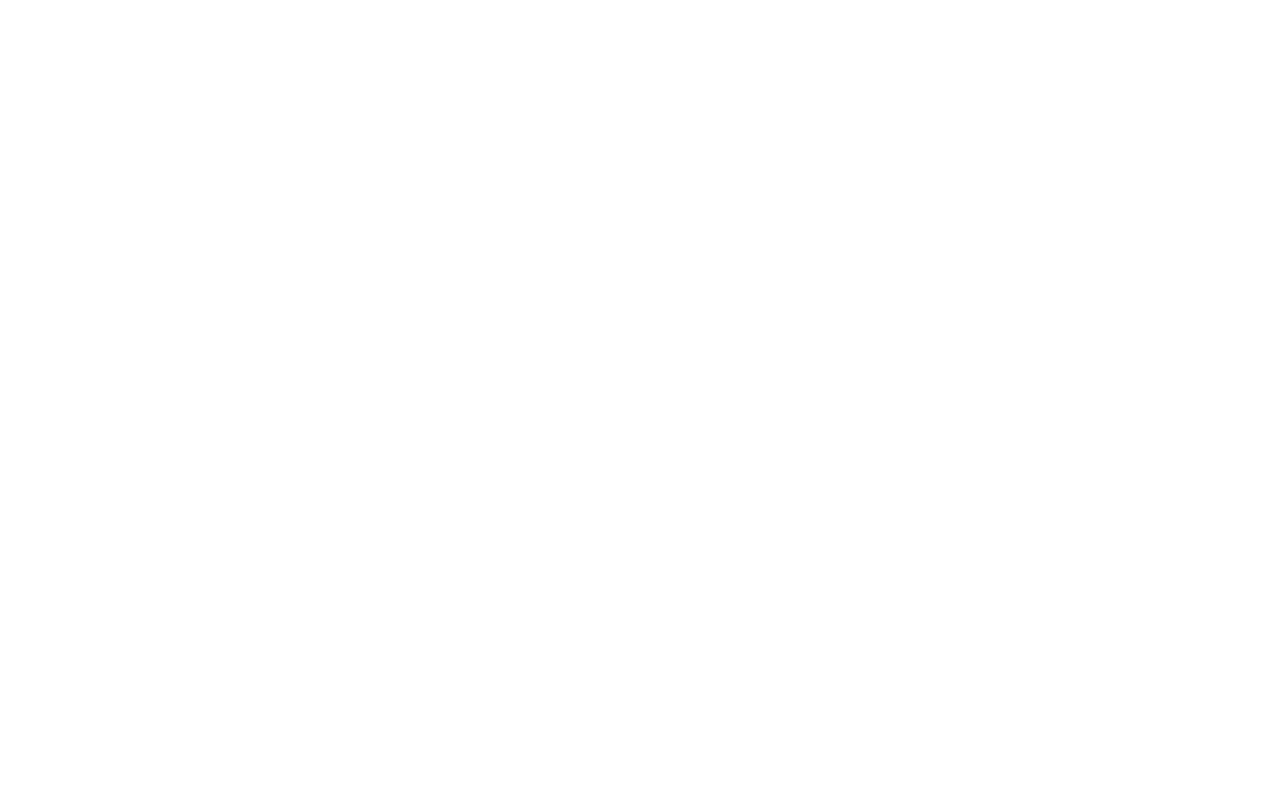
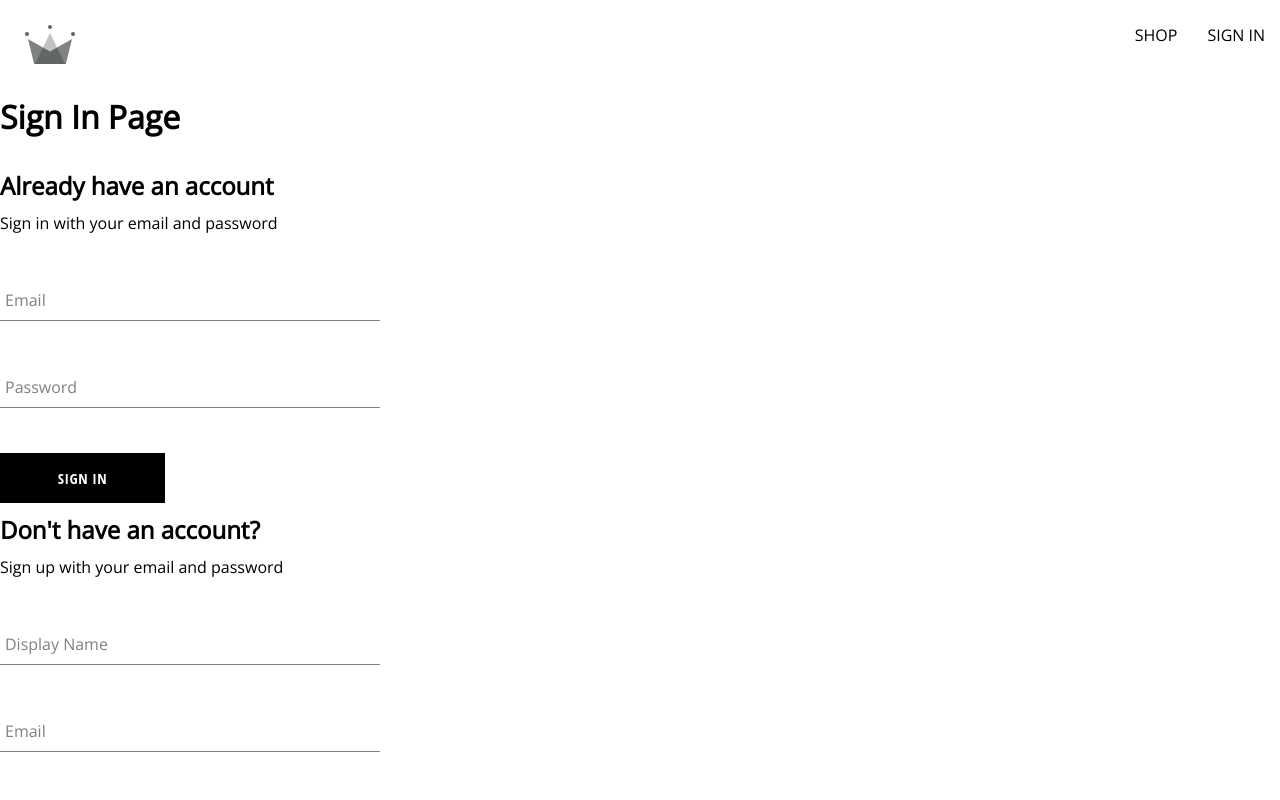
Before and after one commit to Tarun-Mittal-cell/React-Commerce-Genesis, a React (Create React App) app: page /auth in a window 1280 px wide. Before the commit this address had no page. Shown: the top 800 px of the page. Built offline with nearby package versions, Linux system fonts and the light colour scheme.

Commit message:
added sign in component

```diff
--- a/src/App.js
+++ b/src/App.js
@@ -2,7 +2,7 @@
 
 import Navigation from './routes/navigation/navigation.component';
 import Home from "./routes/home/home.component";
-import SignIn from "./routes/sign-in/sign-in.component";
+import Authentication from "./routes/authentication/authentication.component";
 
 const Shop = () => {
   return <h1>I am the shop page</h1>
@@ -16,7 +16,7 @@
       <Route path='/' element={<Navigation />}>
         <Route index element={<Home />} />
         <Route path='shop' element={<Shop />} />
-        <Route path='sign-in' element={<SignIn />} />
+        <Route path='auth' element={<Authentication />} />
       </Route>
     </Routes>
   );
--- /dev/null
+++ b/src/components/sign-in-form/sign-in-form.component.jsx
@@ -0,0 +1,66 @@
+import { useState } from 'react';
+
+import FormInput from '../form-input/form-input.component';
+import Button from '../button/button.component';
+
+import { createAuthUserWithEmailAndPassword, createUserDocumentFromAuth } from '../../utils/firebase/firebase.utils';
+
+import './sign-in-form.styles.scss';
+
+const defaultFormFields = {
+    email: '',
+    password: '',
+};
+
+const SignInForm = () => {
+    const [formFields, setFormFields] = useState(defaultFormFields);
+    const { email, password  } = formFields;
+
+    const resetFormFields = () => {
+        setFormFields(defaultFormFields);
+    }
+
+    const handleSubmit = async (event) => {
+        event.preventDefault();
+
+
+        try {
+            resetFormFields();
+          } catch(error) {}
+        };
+
+    const handleChange = (event) => {
+        const { name, value } = event.target;
+
+        setFormFields({ ...formFields, [name]: value });
+    };
+
+    return (
+        <div className='sign-up-container'>
+            <h2>Already have an account</h2>
+            <span>Sign in with your email and password</span>
+            <form onSubmit={handleSubmit}>
+                <FormInput
+                    label="Email"
+                    type="email"
+                    required
+                    onChange={handleChange}
+                    name="email"
+                    value={email}
+                />
+
+                <FormInput
+                    label="Password"
+                    type="password"
+                    required
+                    onChange={handleChange}
+                    name="password"
+                    value={password}
+                    />
+                <Button type ="submit">Sign in</Button>
+            </form>
+        </div>
+    );
+};
+
+export default SignInForm;
--- /dev/null
+++ b/src/components/sign-in-form/sign-in-form.styles.scss
@@ -0,0 +1,9 @@
+.sign-up-container {
+    display: flex;
+    flex-direction: column;
+    width: 380px;
+
+    h2 {
+        margin: 10px 0;
+    }
+}
--- a/src/routes/sign-in/sign-in.component.jsx
+++ b/src/routes/authentication/authentication.component.jsx
@@ -5,9 +5,10 @@
  } from "../../utils/firebase/firebase.utils";
 
  import SignUpForm from "../../components/sign-up-form/sign-up-form.component";
+ import SignInForm from "../../components/sign-in-form/sign-in-form.component";
 
 
-const SignIn = () => {
+const Authentication = () => {
     const logGoogleUser = async () => {
         const { user } = await signInWithGooglePopup();
         const userDocRef = await createUserDocumentFromAuth(user);
@@ -16,11 +17,11 @@
     return (
         <div>
             <h1>Sign In Page</h1>
-            <button onClick={logGoogleUser}>Sign in with Google Popup</button>
+            <SignInForm />
             <SignUpForm />
         </div>
     );
 };
 
 
-export default SignIn;
+export default Authentication;
--- a/src/routes/navigation/navigation.component.jsx
+++ b/src/routes/navigation/navigation.component.jsx
@@ -16,7 +16,7 @@
             <Link className='nav-link' to='/shop'>
               SHOP
             </Link>
-            <Link className='nav-link' to='/sign-in'>
+            <Link className='nav-link' to='/auth'>
               SIGN IN
             </Link>
           </div>
```
